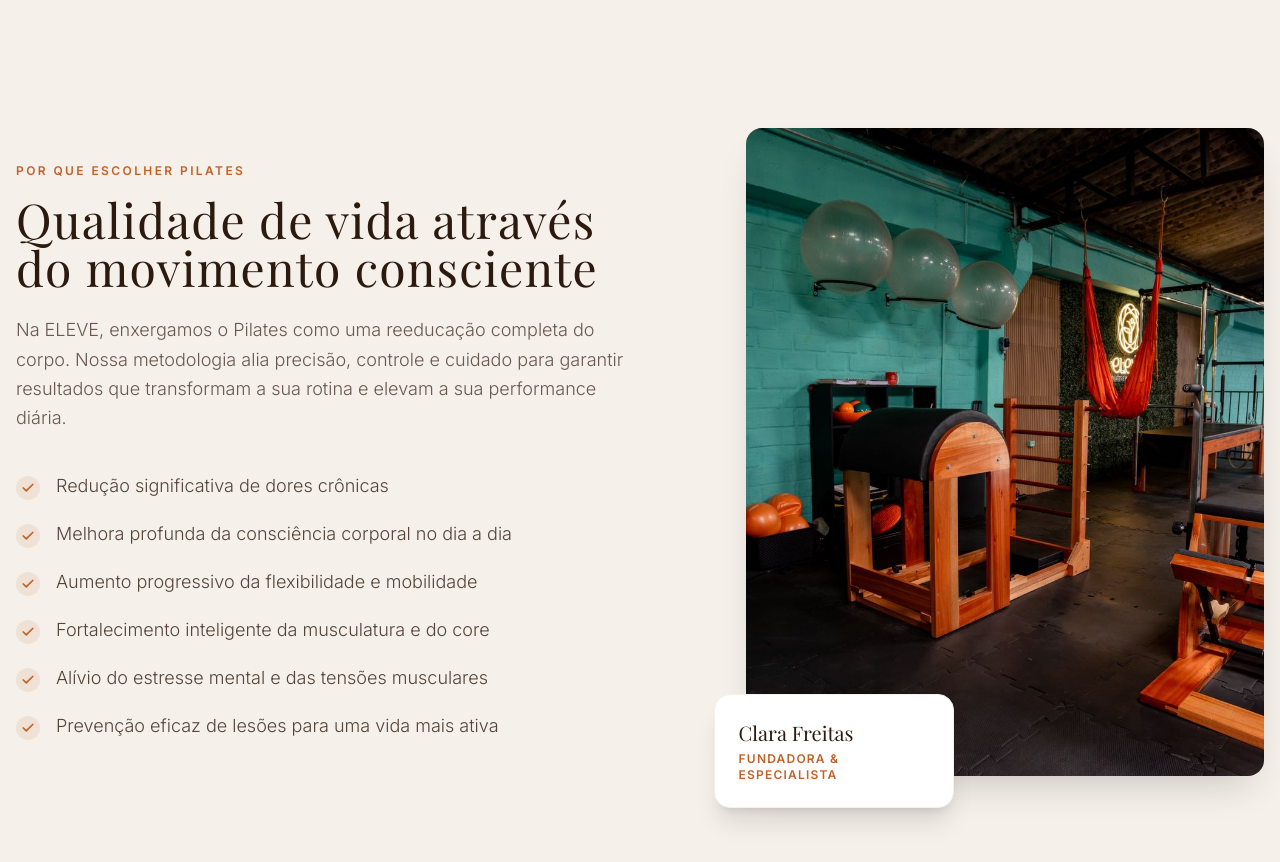
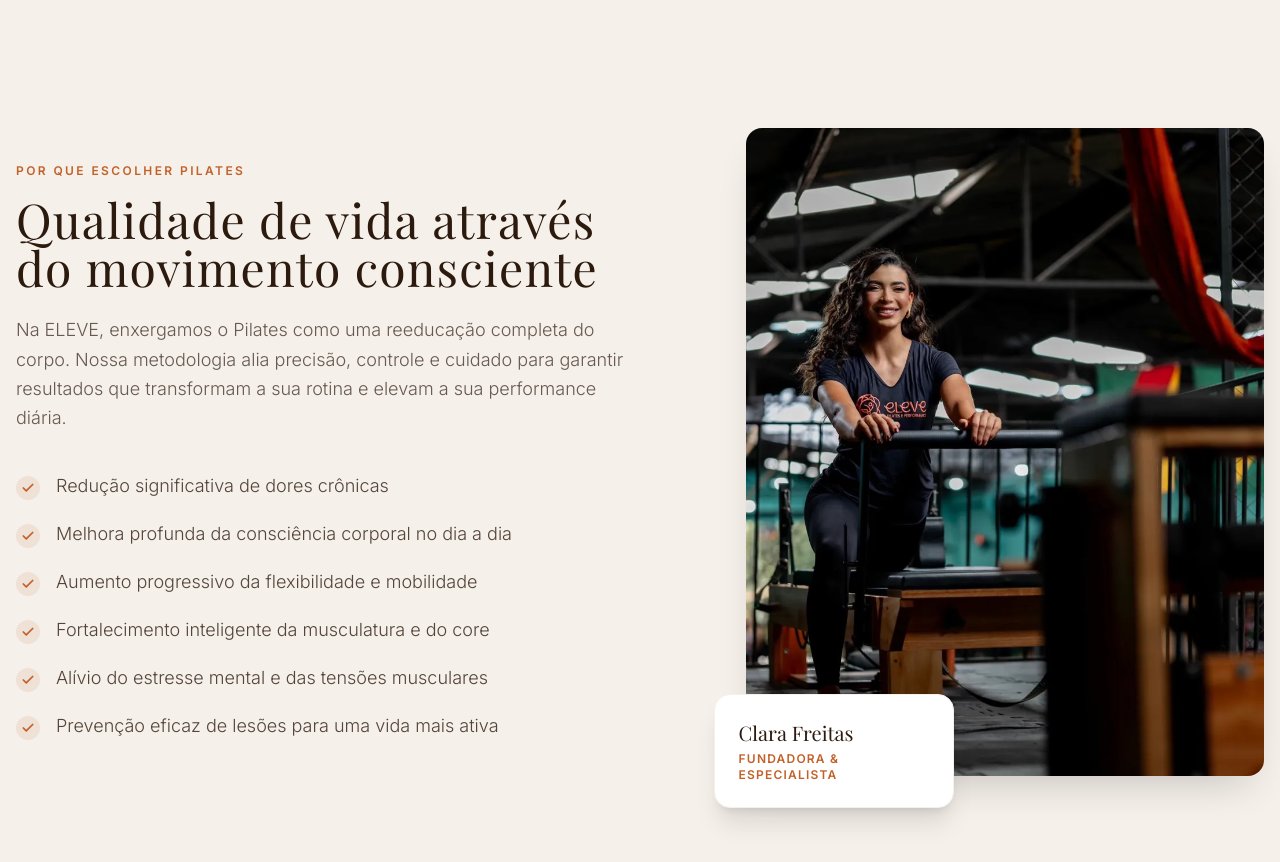
Before and after one commit to acdomzgc-web/studio-eleve-pilates, a React (Vite) app: page / in a window 1280 px wide. Shown: the part 6300-7162 px from the top of the page. Built offline with nearby package versions, Linux system fonts and the light colour scheme; a web font is replaced by a local one.

Commit message:
Update "Por que escolher pilates" section image

```diff
--- a/package.json
+++ b/package.json
@@ -56,6 +56,7 @@
     "embla-carousel-react": "^8.6.0",
     "input-otp": "^1.4.2",
     "next-themes": "^0.4.6",
+    "pocketbase": "~0.26.8",
     "react": "^19.2.4",
     "react-day-picker": "^9.14.0",
     "react-dom": "^19.2.4",
--- a/src/components/home/Benefits.tsx
+++ b/src/components/home/Benefits.tsx
@@ -1,5 +1,5 @@
 import { Check } from 'lucide-react'
-import matrizImg from '@/assets/eleve-matriz-b0441.jpeg'
+import reformerClaraImg from '@/assets/reformer-clara-4b18c.webp'
 import { FadeIn } from '@/components/ui/fade-in'
 
 export default function Benefits() {
@@ -45,10 +45,11 @@ export default function Benefits() {
 
           <FadeIn direction="left" className="w-full md:w-[45%]">
             <div className="relative">
-              <img
-                src={matrizImg}
-                alt="Studio Eleve Pilates"
-                className="w-full aspect-[4/5] object-cover rounded-[16px] shadow-[0_20px_40px_-15px_rgba(0,0,0,0.2)]"
+              <div
+                className="w-full aspect-[4/5] bg-fixed bg-cover bg-center rounded-[16px] shadow-[0_20px_40px_-15px_rgba(0,0,0,0.2)]"
+                style={{ backgroundImage: `url(${reformerClaraImg})` }}
+                role="img"
+                aria-label="Studio Eleve Pilates"
               />
               <div className="absolute -bottom-8 -left-8 bg-white p-6 rounded-[16px] shadow-xl border border-beige max-w-[240px] hidden md:block">
                 <p className="text-dark-brown font-serif text-xl mb-1">Clara Freitas</p>
--- a/src/lib/pocketbase/schema.json
+++ b/src/lib/pocketbase/schema.json
@@ -1,5 +1,5 @@
 {
-  "generatedAt": "2026-04-14T01:27:53.829Z",
+  "generatedAt": "2026-04-14T01:31:46.657Z",
   "collections": [
     {
       "name": "users",
```
Also changed, not shown: .skip.config.json, src/assets/reformer-clara-4b18c.webp (added), src/main.tsx (line endings or trailing spaces), vite-plugin-react-uid.js (line endings or trailing spaces).
